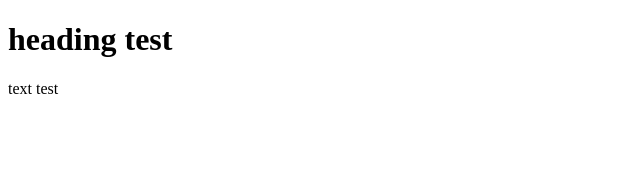
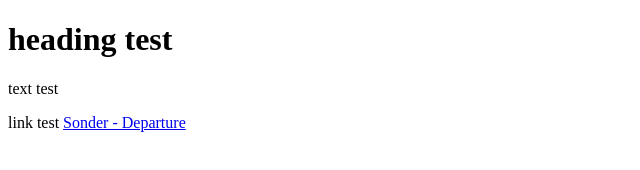
Before and after one commit to Reljamin/Project-Website, a plain HTML site: page index.html in a window 1280 px wide. Shown: the whole page, without its empty margins (0-640 px from the left). Drawn offline with Linux system fonts and the light colour scheme.

Commit message:
testing links

```diff
--- a/index.html
+++ b/index.html
@@ -7,7 +7,7 @@
     <body>
         <h1>heading test</h1>
             <p>text test</p>
-
+            <p> link test <a href="https://www.youtube.com/watch?v=eCnflKKgUFU">Sonder - Departure</a></p>
 
 
     </body>
```
